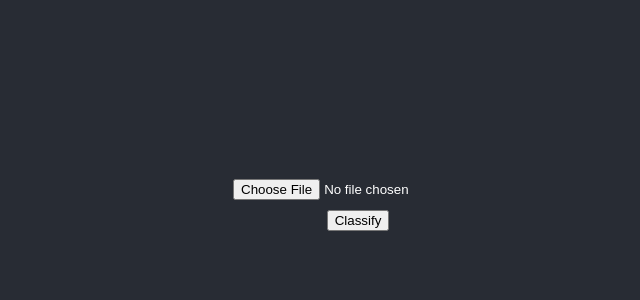
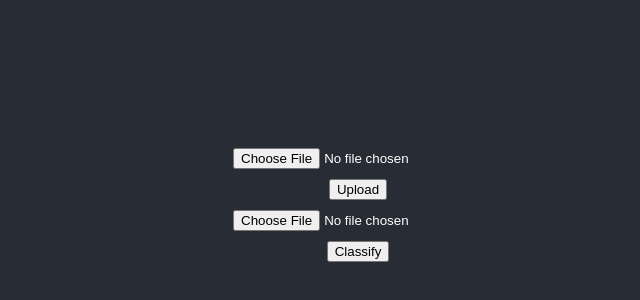
Before and after one commit to henryhu1/URA-Frontend, a React (Create React App) app: page / in a window 1280 px wide. Shown: the part 200-500 px from the top of the page, without its empty margins (282-922 px from the left). Built offline with nearby package versions, Linux system fonts and the light colour scheme.

Commit message:
upload folder input

```diff
--- a/src/App.tsx
+++ b/src/App.tsx
@@ -1,4 +1,4 @@
-import React, { useState, ChangeEvent, FormEvent } from 'react';
+import React, { useState, useEffect , ChangeEvent, FormEvent } from 'react';
 import axios from 'axios';
 import './App.css';
 
@@ -10,18 +10,29 @@ function App() {
   const [imageURLString, setImageURLString] = useState("");
   const [classification, setClassification] = useState("");
   const [isClassifying, setIsClassifying] = useState(false);
+  const [dataset, setDataset] = useState<File>();
+  const [isDataOverLimit, setIsDataOverLimit] = useState(false);
+
+  const ref = React.useRef<HTMLInputElement>(null);
+  useEffect(() => {
+    if (ref.current !== null) {
+      ref.current.setAttribute("directory", "");
+      ref.current.setAttribute("webkitdirectory", "");
+    }
+  }, [ref]);
 
   const handleInput = (e: ChangeEvent<HTMLInputElement>) => {
     const file = e.target.files && e.target.files[0];
-    if (file) {
+    if (!file) return;
+
     setImage(file);
     setImageURLString(URL.createObjectURL(file));
-    }
   };
 
   const handleSubmit = async (e: FormEvent<HTMLFormElement>) => {
     e.preventDefault();
-    if (image) {
+    if (!image) return;
+
     const formData = new FormData();
     formData.append('image', image);
     try {
@@ -39,8 +50,32 @@ function App() {
     } finally {
       setIsClassifying(false);
     }
+  };
+
+  const handleFolderInput = (e: ChangeEvent<HTMLInputElement>) => {
+    const file = e.target.files && e.target.files[0];
+    if (!file) return;
+
+    // let totalSize = 0;
+    // for (let i = 0; i < files.length; i++) {
+    //     totalSize += files[i].size;
+    // }
+
+    const MAX_SIZE = 10 * 1024 * 1024;  // 10 MB
+    console.log(file.size)
+    console.log(MAX_SIZE)
+    if (file.size > MAX_SIZE) {
+        alert('Total file size exceeds the 10 MB limit!');
+        setIsDataOverLimit(true);
+        return;
     }
+    setDataset(file)
+    setIsDataOverLimit(false);
   };
+
+  const handleUpload = async (e: FormEvent<HTMLFormElement>) => {
+    if (!dataset) return;
+  }
 
   return (
     <div className="App">
@@ -59,6 +94,18 @@ function App() {
         </a>
       </header> */}
       <body className="App-body">
+        <form onSubmit={handleUpload}>
+          <input
+            id="stylized"
+            type="file"
+            name="upload dataset"
+            onChange={handleFolderInput}
+            ref={ref}
+          />
+          <button type="submit" disabled={isDataOverLimit}>
+            Upload
+          </button>
+        </form>
         <form onSubmit={handleSubmit}>
           <input
             id="stylized"
@@ -73,7 +120,6 @@ function App() {
           </>
           ) : <></>
           }
-          <br />
           <button type="submit">
             Classify
           </button>
```
Lines whose indentation alone changed are shown as unchanged.
